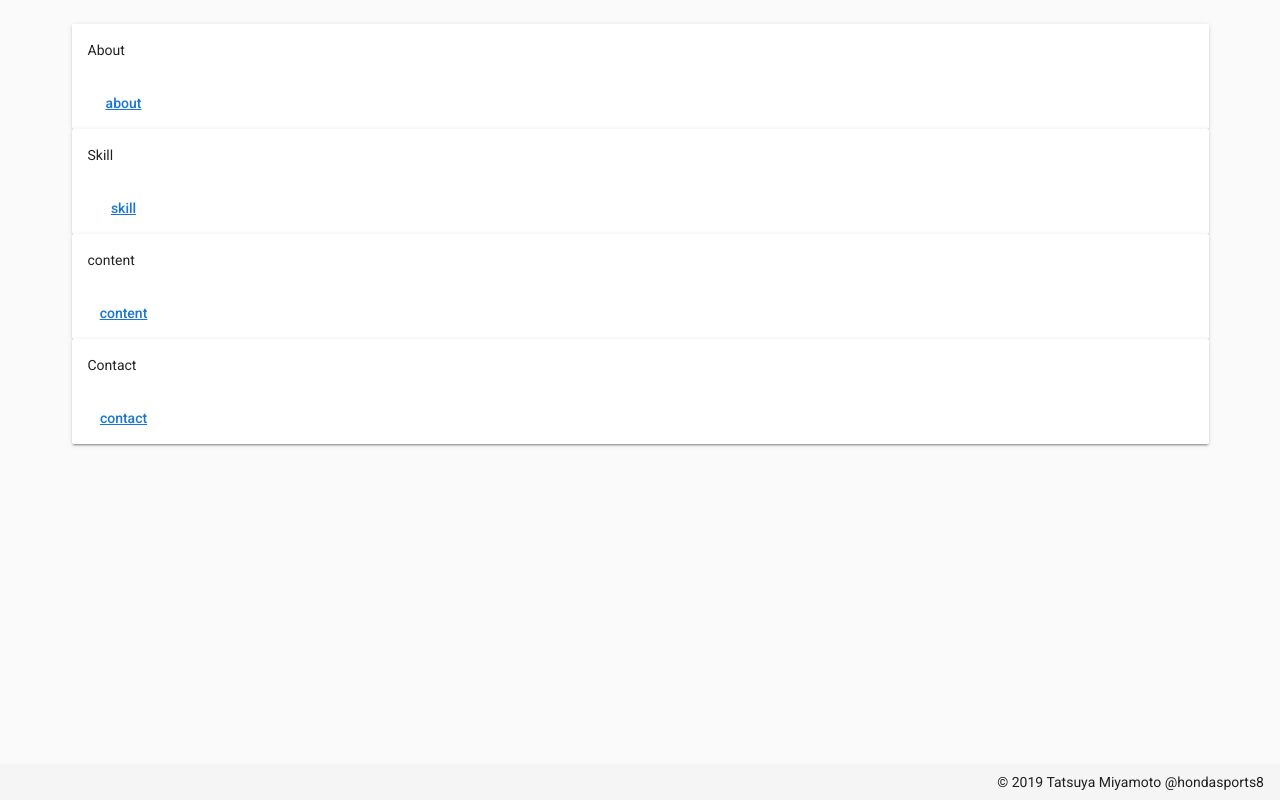
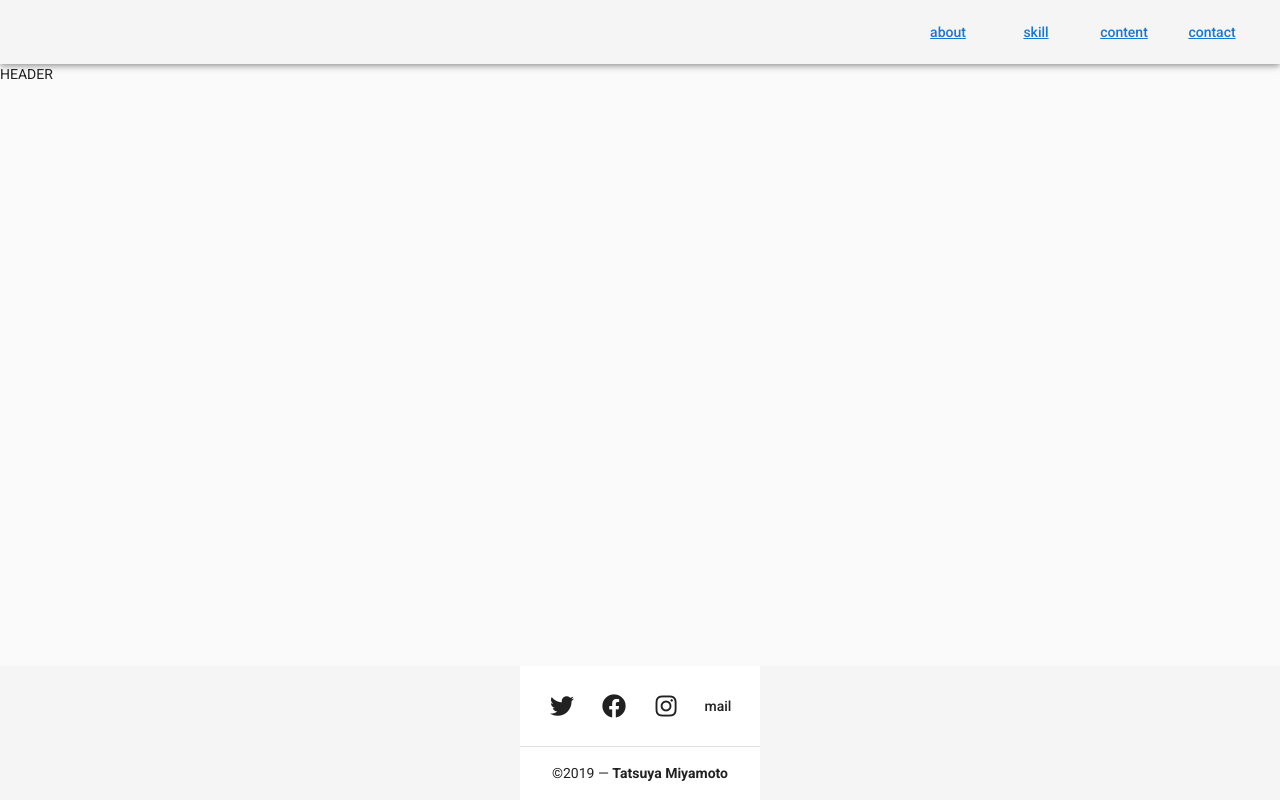
Before and after one commit to hondasports/mysite, a Vue app: page /#/content in a window 1280 px wide. Built offline with nearby package versions, Linux system fonts and the light colour scheme.

Commit message:
構成を見直して再構築中。

```diff
--- a/package.json
+++ b/package.json
@@ -14,6 +14,7 @@
     "vuetify": "^1.5.5"
   },
   "devDependencies": {
+    "@fortawesome/fontawesome-free": "^5.9.0",
     "@vue/cli-plugin-babel": "^3.8.0",
     "@vue/cli-plugin-eslint": "^3.8.0",
     "@vue/cli-service": "^3.8.0",
--- a/src/App.vue
+++ b/src/App.vue
@@ -1,20 +1,36 @@
 <template>
   <v-app>
-    <v-container>
-      <router-view/>
-    </v-container>
-    <v-footer class="pa-3">
+    <v-toolbar>
       <v-spacer></v-spacer>
-      <div>&copy; {{ new Date().getFullYear() }} Tatsuya Miyamoto @hondasports8</div>
-    </v-footer>
+      <v-toolbar-items class="hidden-sm-and-down">
+        <v-btn flat flud><router-link to="/about">about</router-link></v-btn>
+        <v-btn flat><router-link to="/skill">skill</router-link></v-btn>
+        <v-btn flat><router-link to="/content">content</router-link></v-btn>
+        <v-btn flat><router-link to="/contact">contact</router-link></v-btn>
+      </v-toolbar-items>
+    </v-toolbar>
+    <top/>
+    <v-content>
+      <v-container>
+        <router-view/>
+      </v-container>
+    </v-content>
+    <bottom/>
   </v-app>
 
 </template>
 
 <script>
 
+import bottom from './views/Bottom.vue'
+import top from './views/Top.vue'
+
 export default {
   name: 'App',
+  components: {
+    top,
+    bottom
+  },
   data () {
     return {
       //
--- a/src/main.js
+++ b/src/main.js
@@ -6,6 +6,6 @@ import router from './router'
 Vue.config.productionTip = false
 
 new Vue({
-  router,
-  render: h => h(App)
+    router,
+    render: h => h(App)
 }).$mount('#app')
--- a/src/router.js
+++ b/src/router.js
@@ -7,8 +7,7 @@ Vue.use(Router)
 export default new Router({
     mode: 'history',
     base: process.env.BASE_URL,
-  routes: [
-    {
+    routes: [{
             path: '/',
             name: 'index',
             component: index
@@ -16,23 +15,20 @@ export default new Router({
         {
             path: '/about',
             name: 'about',
-      component: () => import(/* webpackChunkName: "about" */ './views/About.vue')
+            component: () =>
+                import ( /* webpackChunkName: "about" */ './views/About.vue')
         },
         {
             path: '/skill',
             name: 'skill',
-      component: () => import(/* webpackChunkName: "about" */ './views/Skill.vue')
+            component: () =>
+                import ( /* webpackChunkName: "about" */ './views/Skill.vue')
         },
         {
             path: '/content',
             name: 'content',
-      component: () => import(/* webpackChunkName: "about" */ './views/Content.vue')
-    },
-    {
-      path: '/contact',
-      name: 'contact',
-      component: () => import(/* webpackChunkName: "about" */ './views/Contact.vue')
+            component: () =>
+                import ( /* webpackChunkName: "about" */ './views/Content.vue')
         }
-
     ]
 })
--- /dev/null
+++ b/src/views/Bottom.vue
@@ -0,0 +1,18 @@
+<template>
+  <v-footer height="auto">
+    <v-layout justify-center>
+      <v-card  flat tile class="text-xs-center">
+        <v-card-text>
+          <v-btn icon href="https://twitter.com/hondasports8"><v-icon>fab fa-twitter</v-icon></v-btn>
+          <v-btn icon href="https://www.facebook.com/miyamoto.tatsuya"><v-icon>fab fa-facebook</v-icon></v-btn>
+          <v-btn icon href="https://www.instagram.com/hondasports/"><v-icon>fab fa-instagram</v-icon></v-btn>
+          <v-btn icon>mail</v-btn>
+        </v-card-text>
+        <v-divider/>
+        <v-card-text>
+          &copy;2019 — <strong>Tatsuya Miyamoto</strong>
+        </v-card-text>
+      </v-card>
+    </v-layout>
+  </v-footer>
+</template>
--- a/src/views/Contact.vue
+++ /dev/null
@@ -1,9 +0,0 @@
-<template>
-  <div class="about">
-    <h1>This is an contact page</h1>
-    twitter: @hondasports8
-    facebook:
-    github:
-    qiita:
-  </div>
-</template>
--- a/src/views/Content.vue
+++ b/src/views/Content.vue
@@ -1,5 +1,9 @@
 <template>
   <div class="about">
-    <h1>This is an content page</h1>
+    <h1>This is an contact page</h1>
+    twitter: @hondasports8
+    facebook:
+    github:
+    qiita:
   </div>
 </template>
--- a/src/views/Index.vue
+++ b/src/views/Index.vue
@@ -1,40 +1,23 @@
 <template>
-   <v-content>
-        <v-layout>
-          <v-flex>
-            <v-card>
-              <v-card-title>
-                <div>About</div>
-              </v-card-title>
-              <v-card-actions>
-                <v-btn flat flud><router-link to="/about">about</router-link></v-btn>
-              </v-card-actions>
-            </v-card>
-            <v-card>
-              <v-card-title>
-                Skill
-              </v-card-title>
-              <v-card-actions>
-                <v-btn flat><router-link to="/skill">skill</router-link></v-btn>
-              </v-card-actions>
-            </v-card>
-            <v-card>
-              <v-card-title>
-                content
-              </v-card-title>
-              <v-card-actions>
-                <v-btn flat><router-link to="/content">content</router-link></v-btn>
-              </v-card-actions>
-            </v-card>
-            <v-card>
-              <v-card-title>
-                Contact
-              </v-card-title>
-              <v-card-actions>
-                <v-btn flat><router-link to="/contact">contact</router-link></v-btn>
-              </v-card-actions>
-            </v-card>
-          </v-flex>
-        </v-layout>
-    </v-content>
+  <v-layout>
+    <v-flex>
+    </v-flex>
+  </v-layout>
  </template>
+
+<script>
+
+export default {
+  name: 'App',
+  components: {
+  },
+  data () {
+    return {
+      //
+    }
+  }
+}
+</script>
+
+<style lang="scss">
+</style>
--- /dev/null
+++ b/src/views/Top.vue
@@ -0,0 +1,7 @@
+<template>
+  <v-layout>
+    <v-flex>
+    HEADER
+    </v-flex>
+  </v-layout>
+</template>
```
Also changed, not shown: src/plugins/vuetify.js (+6 -5 lines), 1 other file (tests, documents, lock files or other folders). Lines whose indentation alone changed are shown as unchanged.
